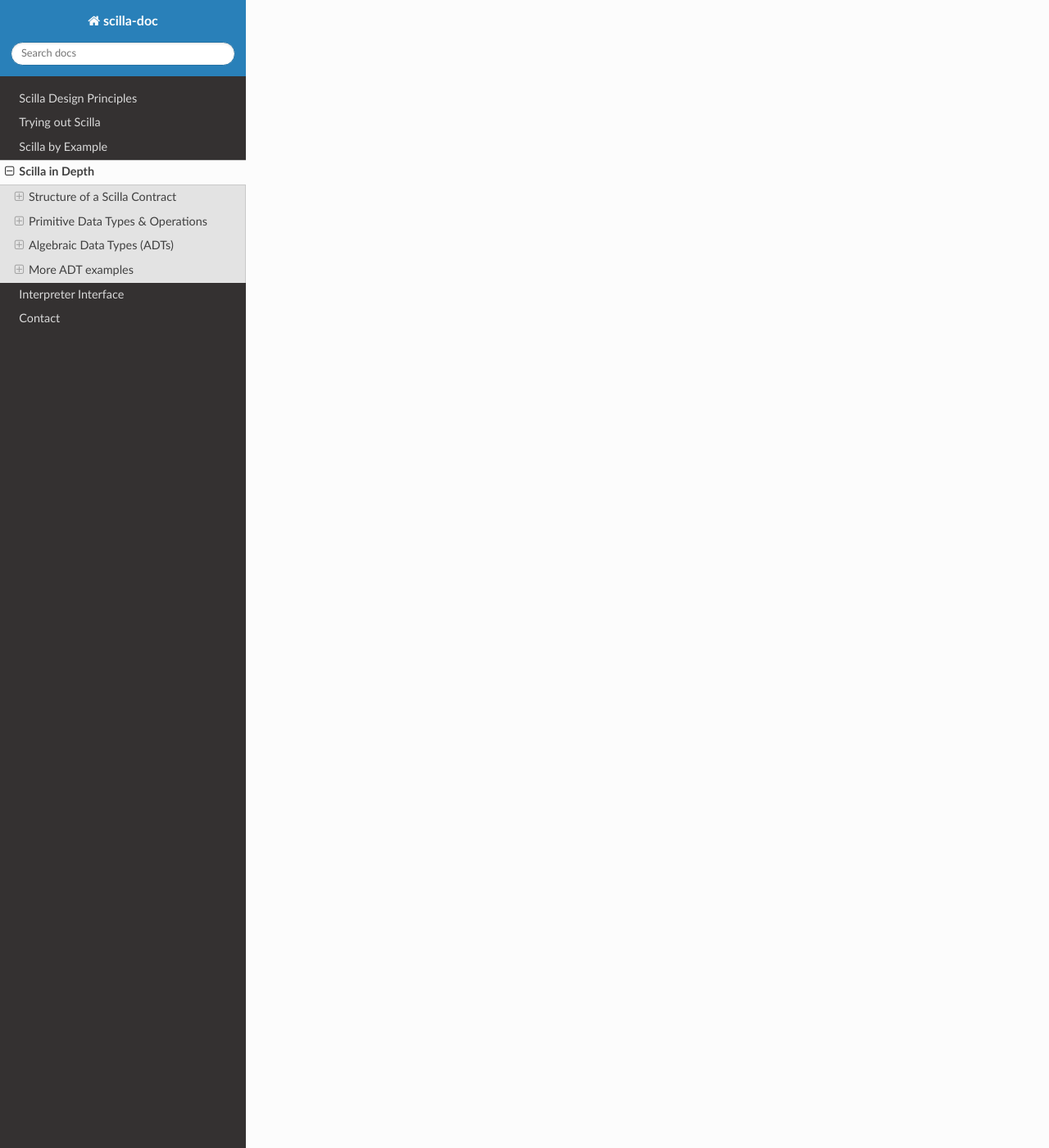
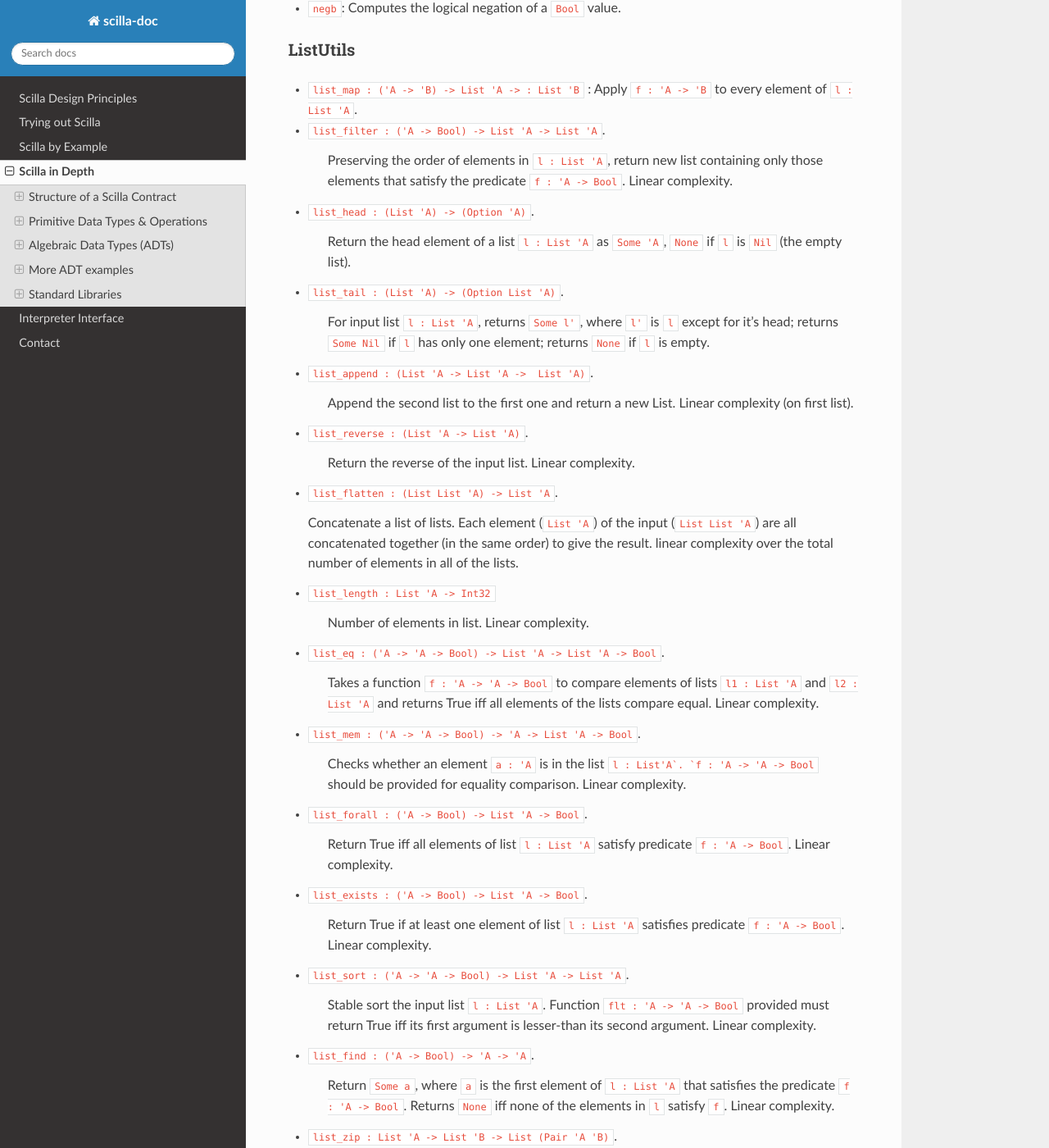
Before and after one commit to Zilliqa/scilla-docs, a Sphinx documentation site: the page built from docs/source/scilla-in-depth.rst, in a window 1280 px wide and 1400 px high, scrolled down 11781 px. Shown: the whole window at 82% size. Built offline with Sphinx 7.4.7 and the Read the Docs theme 2.0.0, drawn with Linux system fonts in a browser that asks for light colours; some of the changed text lies outside the part shown.

Commit message:
Added ListUtils

```diff
--- a/docs/source/scilla-in-depth.rst
+++ b/docs/source/scilla-in-depth.rst
@@ -643,3 +643,91 @@ that satisfies the predicate is seen yet). The iterator function
 provided as argument ``h`` for the predicate and returns an updated
 accummulator. If the accummulator is found ``True`` at some point,
 that value remains unchanged for the rest of the fold.
+
+
+Standard Libraries
+#####################
+
+Scilla comes with four standard library contracts ``BoolUtils.scilla``, ``ListUtils.scilla``, ``NatUtils.scilla``and ``PairUtils.scilla``. As the name suggests these contracts respecively implement operations on ``Bool``, ``List``, ``Nat``and ``Pair``data types. In order to use the functions defined in these contracts, an ``import`` utility is provided. So, for instance, if one wants to use all the operations defined on ``List``, one has to add ``import ListUtils`` just befire the declaration of any contract-specific library.
+
+Below, we present the functions defined in each of the library.
+
+BoolUtils
+************
+
+- ``andb``: Computes the logical AND of two ``Bool`` values.
+- ``orb``: Computes the logical OR of two ``Bool`` values.
+- ``negb``: Computes the logical negation of a ``Bool`` value.
+
+ListUtils
+************
+
+- ``list_map : ('A -> 'B) -> List 'A -> : List 'B`` : Apply ``f : 'A -> 'B`` to every element of ``l : List 'A``.
+
+- ``list_filter : ('A -> Bool) -> List 'A -> List 'A``.
+
+   Preserving the order of elements in ``l : List 'A``, return new list containing only those elements that satisfy the predicate ``f : 'A -> Bool``. Linear complexity.
+
+- ``list_head : (List 'A) -> (Option 'A)``.
+
+   Return the head element of a list ``l : List 'A`` as ``Some 'A``, ``None`` if ``l`` is ``Nil`` (the empty list).
+
+- ``list_tail : (List 'A) -> (Option List 'A)``.
+
+   For input list ``l : List 'A``, returns ``Some l'``, where ``l'`` is ``l`` except for it's head; returns ``Some Nil`` if ``l`` has only one element; returns ``None`` if ``l`` is empty.
+
+- ``list_append : (List 'A -> List 'A ->  List 'A)``.
+
+   Append the second list to the first one and return a new List. Linear complexity (on first list).
+
+- ``list_reverse : (List 'A -> List 'A)``.
+
+   Return the reverse of the input list. Linear complexity.
+
+- ``list_flatten : (List List 'A) -> List 'A``.
+
+  Concatenate a list of lists. Each element (``List 'A``) of the input (``List List 'A``) are all concatenated together (in the same order) to give the result. linear complexity over the total number of elements in all of the lists.
+
+- ``list_length : List 'A -> Int32``
+
+   Number of elements in list. Linear complexity.
+
+- ``list_eq : ('A -> 'A -> Bool) -> List 'A -> List 'A -> Bool``.
+
+   Takes a function ``f : 'A -> 'A -> Bool`` to compare elements of lists ``l1 : List 'A`` and ``l2 : List 'A`` and returns True iff all elements of the lists compare equal. Linear complexity.
+
+- ``list_mem : ('A -> 'A -> Bool) -> 'A -> List 'A -> Bool``.
+
+   Checks whether an element ``a : 'A`` is in the list ``l : List'A`. `f : 'A -> 'A -> Bool`` should be provided for equality comparison. Linear complexity.
+
+- ``list_forall : ('A -> Bool) -> List 'A -> Bool``.
+
+   Return True iff all elements of list ``l : List 'A`` satisfy predicate ``f : 'A -> Bool``. Linear complexity.
+
+- ``list_exists : ('A -> Bool) -> List 'A -> Bool``.
+
+   Return True if at least one element of list ``l : List 'A`` satisfies predicate ``f : 'A -> Bool``.  Linear complexity.
+
+- ``list_sort : ('A -> 'A -> Bool) -> List 'A -> List 'A``.
+
+   Stable sort the input list ``l : List 'A``. Function ``flt : 'A -> 'A -> Bool`` provided must return True iff its first argument is lesser-than its second argument. Linear complexity.
+
+- ``list_find : ('A -> Bool) -> 'A -> 'A``.
+
+   Return ``Some a``, where ``a`` is the first element of ``l : List 'A`` that satisfies the predicate ``f : 'A -> Bool``. Returns ``None`` iff none of the elements in ``l`` satisfy ``f``. Linear complexity.
+
+- ``list_zip : List 'A -> List 'B -> List (Pair 'A 'B)``.
+
+  Combine corresponding elements of ``m1 : List 'A`` and ``m2 : List 'B`` into a ``Pair`` and return the resulting list. In case of different number of elements in the lists, the extra elements are ignored.
+
+- ``list_zip_with : ('A -> 'B -> 'C) -> List 'A -> List 'B -> List 'C )``. Linear complexity.
+
+   Combine corresponding elements of ``m1 : List 'A`` and ``m2 : List 'B`` using ``f : 'A -> 'B -> 'C`` and return the resulting list of ``'C``. In case of different number of elements in the lists, the extra elements are ignored.
+
+- ``list_unzip : List (Pair 'A 'B) -> Pair (List 'A) (List 'B)``.
+
+   Convert a list ``l : Pair 'A 'B`` of ``Pair``s into a ``Pair`` of lists. Linear complexity.
+
+- ``list_nth : Int32 -> List 'A -> Option 'A``.
+
+   Returns ``Some 'A `` if n'th element exists in list. ``None`` otherwise. Linear complexity.
```
